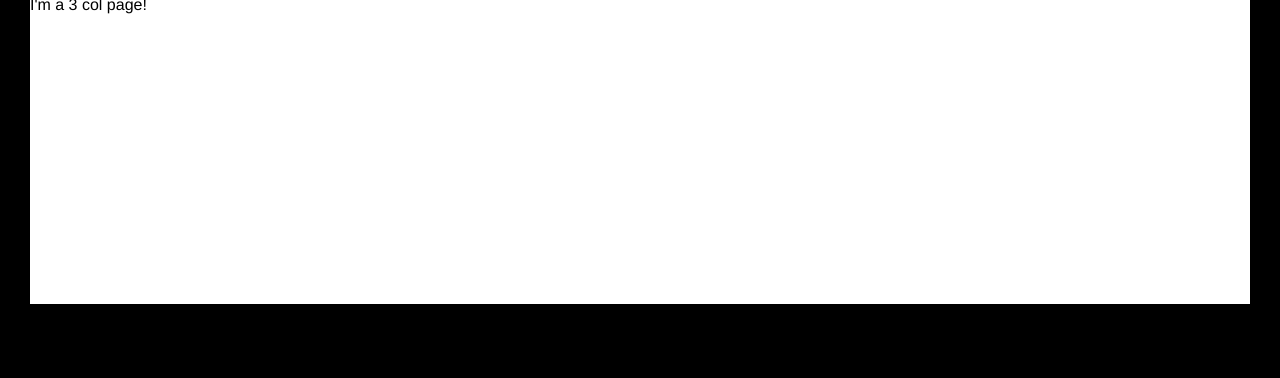
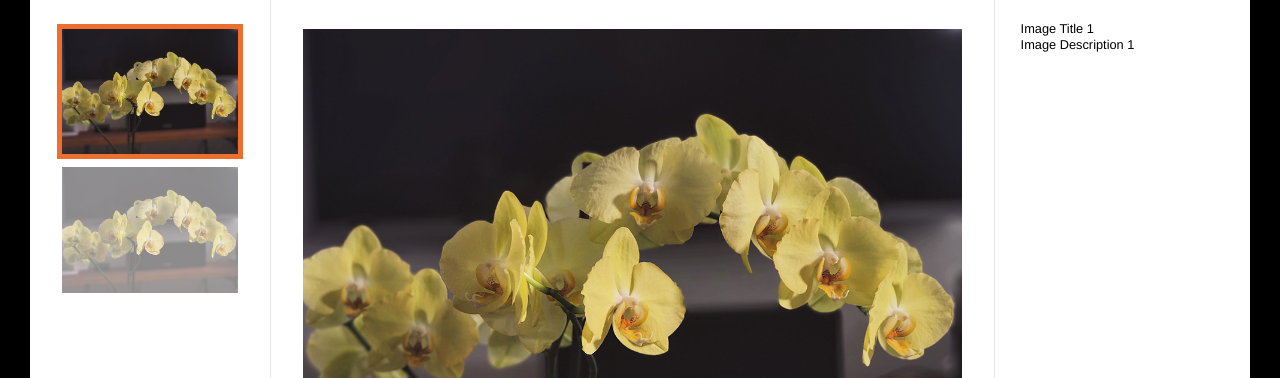
Before and after one commit to D-Shergill/D-Shergill.github.io, a plain HTML site: page _site/gallery/index.html in a window 1280 px wide. Shown: the part 83-461 px from the top of the page. Drawn offline with Linux system fonts and the light colour scheme.

Commit message:
Add sytle with flexbox

```diff
--- a/_site/css/main.css
+++ b/_site/css/main.css
@@ -14,7 +14,8 @@ body {
 }
 
 .content-container {
-  flex-grow: 1;
+  display: flex;
+  flex: 1 1 auto;
   padding-top: 10vh;
   width: 100%;
 }
@@ -140,6 +141,35 @@ h2 ~ p {
 .footer-nav a {
   color: #ccc;
 }
+
+/* COLUMN STYLES */
+
+.col-three {
+  display: flex;
+  flex: 1;
+}
+
+.col {
+  box-sizing: border-box;
+  padding: 2em;
+}
+
+.col-three .col ~ .col {
+  border-left: 1px solid rgba(0,0,0,0.1);
+}
+
+.col-three .col-nav {
+  flex: 0 1 15em;
+}
+
+.col-three .col-content {
+  flex: 1;
+}
+
+.col-three .col-aside {
+  flex: 0 1 20em;
+}
+
 
 /* HERO STYLES */
 .full-hero {
@@ -303,3 +333,49 @@ overflow: hidden;
 .bio-copy {
   font-size: 0.75em;
 }
+
+/* GALLERY STYLES */
+
+.gallery-thumbs {
+  height: 90vh;
+  overflow: scroll;
+}
+
+.gallery-thumbs > div {
+  cursor: pointer;
+}
+
+.gallery-thumbs img {
+  box-sizing: border-box;
+  box-shadow: 0 0 0 5px transparent;
+  display: inline-block;
+  margin: 0 0 10px;
+  opacity: 0.5;
+  transition: all 0.5s ease-in-out;
+  width: 100%;
+}
+
+.gallery-thumbs img:hover {
+  opacity: 1;
+}
+
+.gallery-thumbs .current img {
+  box-shadow: 0 0 0 5px #ed6e2f;
+  opacity: 1;
+}
+
+.gallery-photo {
+  position: relative;
+}
+
+.gallery-photo img {
+  width: 100%;
+}
+
+.gallery-info {
+  font-size: 0.8rem;
+}
+
+.galery-info h3 {
+  margin-bottom: 1em;
+}
--- a/_site/gallery/index.html
+++ b/_site/gallery/index.html
@@ -21,23 +21,50 @@
 	</a>
 </header>
     <div class="content-container">
-      I'm a 3 col page!
+      <div class="gallery col-three">
+
+		<div class="col col-nav gallery-thumbs" id="gallery-thumbs">
+			<div class="current">
+				<img src="/images/small/slide1.jpg" alt="Image title 1">
+			</div>
+
+			<div>
+				<img src="/images/small/slide1.jpg" alt="Image title 2">
+			</div>
+
+	</div>
+
+		<div class="col col-content">
+			<div class="gallery-photo" id="gallery-photo">
+				<img src="/images/large/slide1.jpg" alt="Image Title 2">
+			</div>
+	</div>
+
+		<div class="col col-aside gallery-info" id="gallery-info">
+		<h3>Image Title 1 </h3>
+		<p>Image Description 1</p>
+
+	</div>
+
+</div>
     </div>
+    <footer class="footer">
 
-    <footer class="footer">
 	<a class="footer-logo" href="/">
 		<img src="/images/logo.png" alt="Learn Enough">
 	</a>
-		<nav>
+
+	<nav>
 		<ul class="footer-nav nav-links">
-		<li><a href="/">Home</a></li>
+			<li><a href="/">Home</a></li>
 <li><a href="/gallery">Gallary</a></li>
 <li><a href="#">Nav 2</a></li>
 <li><a href="#">Nav 3</a></li>
 		</ul>
 	</nav>
+
 	<ul class="social-list">
-		<li>
+<!-- 		<li>
   <a href="http://example.com/" class="social-link">Fb</a>
 </li>
 <li>
@@ -45,9 +72,11 @@
 </li>
 <li>
   <a href="http://example.com/" class="social-link">Gh</a>
-</li>
+</li> -->
 	</ul>
+
 	<h3>Learn Enough <span>to be Dangerous</span></h3>
+
 </footer>
   </body>
 </html>
--- a/css/main.css
+++ b/css/main.css
@@ -14,7 +14,8 @@ body {
 }
 
 .content-container {
-  flex-grow: 1;
+  display: flex;
+  flex: 1 1 auto;
   padding-top: 10vh;
   width: 100%;
 }
@@ -140,6 +141,35 @@ h2 ~ p {
 .footer-nav a {
   color: #ccc;
 }
+
+/* COLUMN STYLES */
+
+.col-three {
+  display: flex;
+  flex: 1;
+}
+
+.col {
+  box-sizing: border-box;
+  padding: 2em;
+}
+
+.col-three .col ~ .col {
+  border-left: 1px solid rgba(0,0,0,0.1);
+}
+
+.col-three .col-nav {
+  flex: 0 1 15em;
+}
+
+.col-three .col-content {
+  flex: 1;
+}
+
+.col-three .col-aside {
+  flex: 0 1 20em;
+}
+
 
 /* HERO STYLES */
 .full-hero {
@@ -303,3 +333,49 @@ overflow: hidden;
 .bio-copy {
   font-size: 0.75em;
 }
+
+/* GALLERY STYLES */
+
+.gallery-thumbs {
+  height: 90vh;
+  overflow: scroll;
+}
+
+.gallery-thumbs > div {
+  cursor: pointer;
+}
+
+.gallery-thumbs img {
+  box-sizing: border-box;
+  box-shadow: 0 0 0 5px transparent;
+  display: inline-block;
+  margin: 0 0 10px;
+  opacity: 0.5;
+  transition: all 0.5s ease-in-out;
+  width: 100%;
+}
+
+.gallery-thumbs img:hover {
+  opacity: 1;
+}
+
+.gallery-thumbs .current img {
+  box-shadow: 0 0 0 5px #ed6e2f;
+  opacity: 1;
+}
+
+.gallery-photo {
+  position: relative;
+}
+
+.gallery-photo img {
+  width: 100%;
+}
+
+.gallery-info {
+  font-size: 0.8rem;
+}
+
+.galery-info h3 {
+  margin-bottom: 1em;
+}
```
Also changed, not shown: _includes/footer.html (+8 -3 lines), _layouts/default.html (+0 -1 lines), _site/index.html (+10 -3 lines), gallery/index.html (+26 -1 lines), index.html (+4 -0 lines), _site/images/large/slide1.jpg (added), _site/images/small/slide1.jpg (added), images/large/slide1.jpg (added), images/small/slide1.jpg (added).
